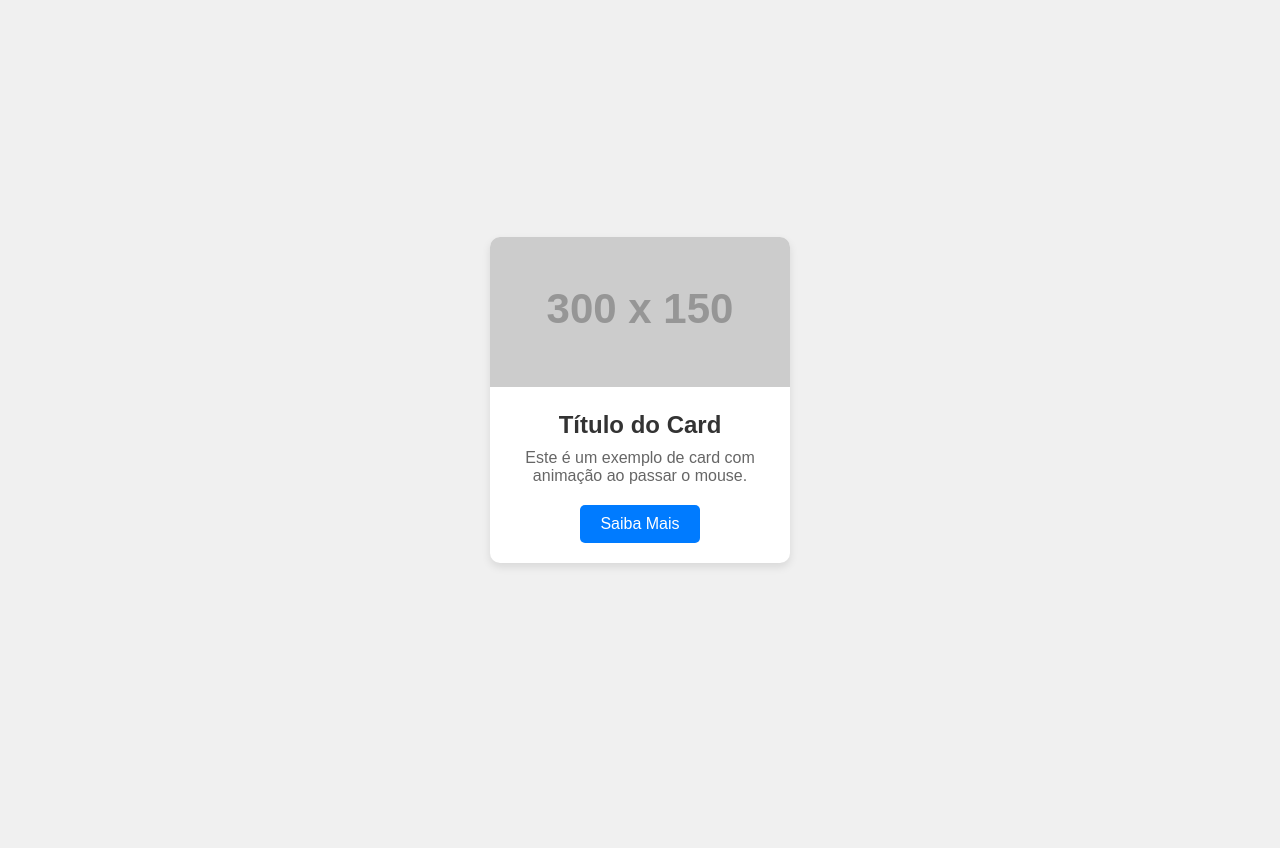
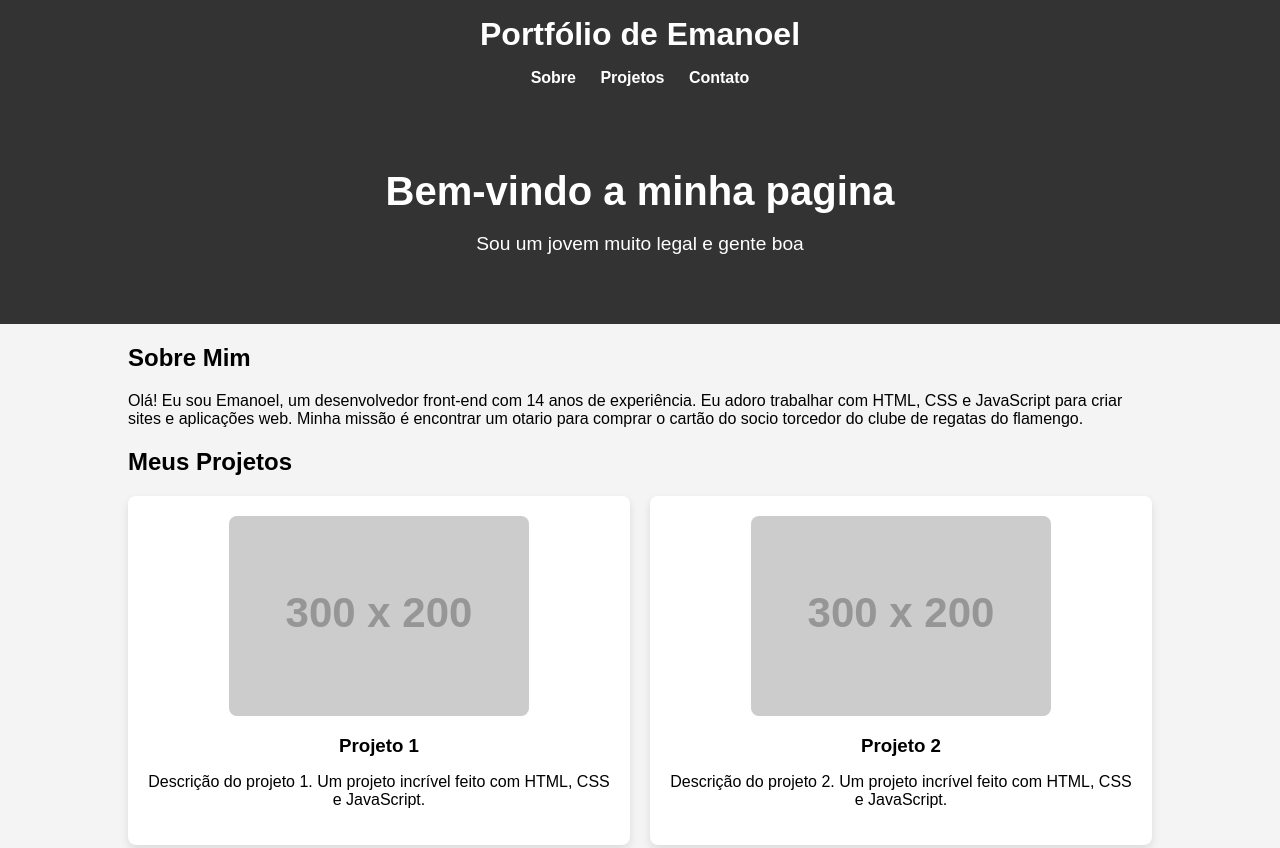
Before and after one commit to emanoel2010/frotend, a plain HTML site: page index.html in a window 1280 px wide. Shown: the top 848 px of the page. Before the commit the page ends 800 px from the top, so only its background shows below. Drawn offline with Linux system fonts and the light colour scheme; placeholder pictures from the web are drawn by us.

Commit message:
portifolio

```diff
--- a/index.html
+++ b/index.html
@@ -3,82 +3,176 @@
 <head>
     <meta charset="UTF-8">
     <meta name="viewport" content="width=device-width, initial-scale=1.0">
-    <title>Card com Animação</title>
+    <title>Portfólio de Desenvolvedor Front-End</title>
     <style>
-        * {
-            box-sizing: border-box;
+        body {
+            font-family: Arial, sans-serif;
             margin: 0;
             padding: 0;
+            background-color: #f4f4f4;
         }
-
-        body {
-            font-family: Arial, sans-serif;
-            display: flex;
-            justify-content: center;
-            align-items: center;
-            height: 100vh;
-            background-color: #f0f0f0;
-        }
-
-        .card {
-            width: 300px;
-            background-color: white;
-            border-radius: 10px;
-            box-shadow: 0 4px 8px rgba(0, 0, 0, 0.1);
-            overflow: hidden;
-            transition: transform 0.3s ease-in-out, box-shadow 0.3s ease-in-out;
-        }
-
-        .card:hover {
-            transform: translateY(-10px);
-            box-shadow: 0 12px 20px rgba(0, 0, 0, 0.2);
-        }
-
-        .card img {
-            width: 100%;
-            height: auto;
-        }
-
-        .card-content {
-            padding: 20px;
+        header {
+            background: #333;
+            color: #fff;
+            padding: 1rem 0;
             text-align: center;
         }
-
-        .card-title {
-            font-size: 1.5rem;
+        header h1 {
+            margin: 0;
+        }
+        nav ul {
+            list-style: none;
+            padding: 0;
+        }
+        nav ul li {
+            display: inline;
+            margin: 0 10px;
+        }
+        nav ul li a {
+            color: #fff;
+            text-decoration: none;
+            font-weight: bold;
+        }
+        .container {
+            width: 80%;
+            margin: 0 auto;
+        }
+        .hero {
+            text-align: center;
+            padding: 50px 0;
+            background: #333;
+            color: #fff;
+        }
+        .hero h2 {
+            margin: 0;
+            font-size: 2.5rem;
+        }
+        .hero p {
+            font-size: 1.2rem;
+        }
+        .projects {
+            display: flex;
+            flex-wrap: wrap;
+            gap: 20px;
+            margin: 20px 0;
+        }
+        .project-card {
+            background: #fff;
+            border-radius: 8px;
+            box-shadow: 0 4px 8px rgba(0, 0, 0, 0.1);
+            padding: 20px;
+            flex: 1 1 calc(33% - 40px);
+            text-align: center;
+        }
+        .project-card img {
+            max-width: 100%;
+            border-radius: 8px;
+        }
+        .project-card h3 {
+            margin: 15px 0;
+        }
+        .contact-form {
+            background: #fff;
+            padding: 20px;
+            border-radius: 8px;
+            box-shadow: 0 4px 8px rgba(0, 0, 0, 0.1);
+        }
+        .contact-form h2 {
+            margin-bottom: 20px;
+        }
+        .contact-form label {
+            display: block;
+            margin: 10px 0 5px;
+        }
+        .contact-form input, .contact-form textarea {
+            width: 100%;
+            padding: 10px;
             margin-bottom: 10px;
-            color: #333;
+            border-radius: 4px;
+            border: 1px solid #ddd;
         }
-
-        .card-text {
-            font-size: 1rem;
-            color: #666;
+        .contact-form button {
+            background: #333;
+            color: #fff;
+            border: none;
+            padding: 10px 20px;
+            border-radius: 4px;
+            cursor: pointer;
         }
-
-        .card-button {
-            display: inline-block;
-            margin-top: 20px;
-            padding: 10px 20px;
-            background-color: #007BFF;
-            color: white;
-            text-decoration: none;
-            border-radius: 5px;
-            transition: background-color 0.3s ease;
+        .contact-form button:hover {
+            background:             #ff00ff;
         }
-
-        .card-button:hover {
-            background-color: #0056b3;
+        footer {
+            text-align: center;
+            padding: 1rem;
+            background: #0011ff;
+            color: #ff0000;
         }
     </style>
 </head>
 <body>
-    <div class="card">
-        <img src="https://via.placeholder.com/300x150" alt="Imagem do Card">
-        <div class="card-content">
-            <h2 class="card-title">Título do Card</h2>
-            <p class="card-text">Este é um exemplo de card com animação ao passar o mouse.</p>
-            <a href="#" class="card-button">Saiba Mais</a>
+    <header>
+        <div class="container">
+            <h1>Portfólio de Emanoel</h1>
+            <nav>
+                <ul>
+                    <li><a href="#about">Sobre</a></li>
+                    <li><a href="#projects">Projetos</a></li>
+                    <li><a href="#contact">Contato</a></li>
+                </ul>
+            </nav>
         </div>
-    </div>
+    </header>
+    <section class="hero">
+        <div class="container">
+            <h2>Bem-vindo a minha pagina</h2>
+            <p>Sou um jovem muito legal e gente boa</p>
+        </div>
+    </section>
+    <section id="about" class="container">
+        <h2>Sobre Mim</h2>
+        <p>Olá! Eu sou Emanoel, um desenvolvedor front-end com 14 anos de experiência. Eu adoro trabalhar com HTML, CSS e JavaScript para criar sites e aplicações web. Minha missão é encontrar um otario para comprar o cartão do socio torcedor do clube de regatas do flamengo. </p>
+    </section>
+    <section id="projects" class="container">
+        <h2>Meus Projetos</h2>
+        <div class="projects">
+            <div class="project-card">
+                <img src="https://via.placeholder.com/300x200" alt="Projeto 1">
+                <h3>Projeto 1</h3>
+                <p>Descrição do projeto 1. Um projeto incrível feito com HTML, CSS e JavaScript.</p>
+            </div>
+            <div class="project-card">
+                <img src="https://via.placeholder.com/300x200" alt="Projeto 2">
+                <h3>Projeto 2</h3>
+                <p>Descrição do projeto 2. Um projeto incrível feito com HTML, CSS e JavaScript.</p>
+            </div>
+            <div class="project-card">
+                <img src="https://via.placeholder.com/300x200" alt="Projeto 3">
+                <h3>Projeto 3</h3>
+                <p>Descrição do projeto 3. Um projeto incrível feito com HTML, CSS e JavaScript.</p>
+            </div>
+        </div>
+    </section>
+    <section id="contact" class="container">
+        <h2>Contato</h2>
+        <div class="contact-form">
+            <h2>Entre em contato</h2>
+            <form action="mailto:seu-email@dominio.com" method="post" enctype="text/plain">
+                <label for="name">Nome:</label>
+                <input type="text" id="name" name="name" required>
+
+                <label for="email">Email:</label>
+                <input type="email" id="email" name="email" required>
+
+                <label for="message">Mensagem:</label>
+                <textarea id="message" name="message" rows="4" required></textarea>
+
+                <button type="submit">Enviar</button>
+            </form>
+        </div>
+    </section>
+    <footer>
+        <p>&copy; 2024 [Seu Nome]. Todos os direitos reservados.</p>
+    </footer>
 </body>
 </html>
```
